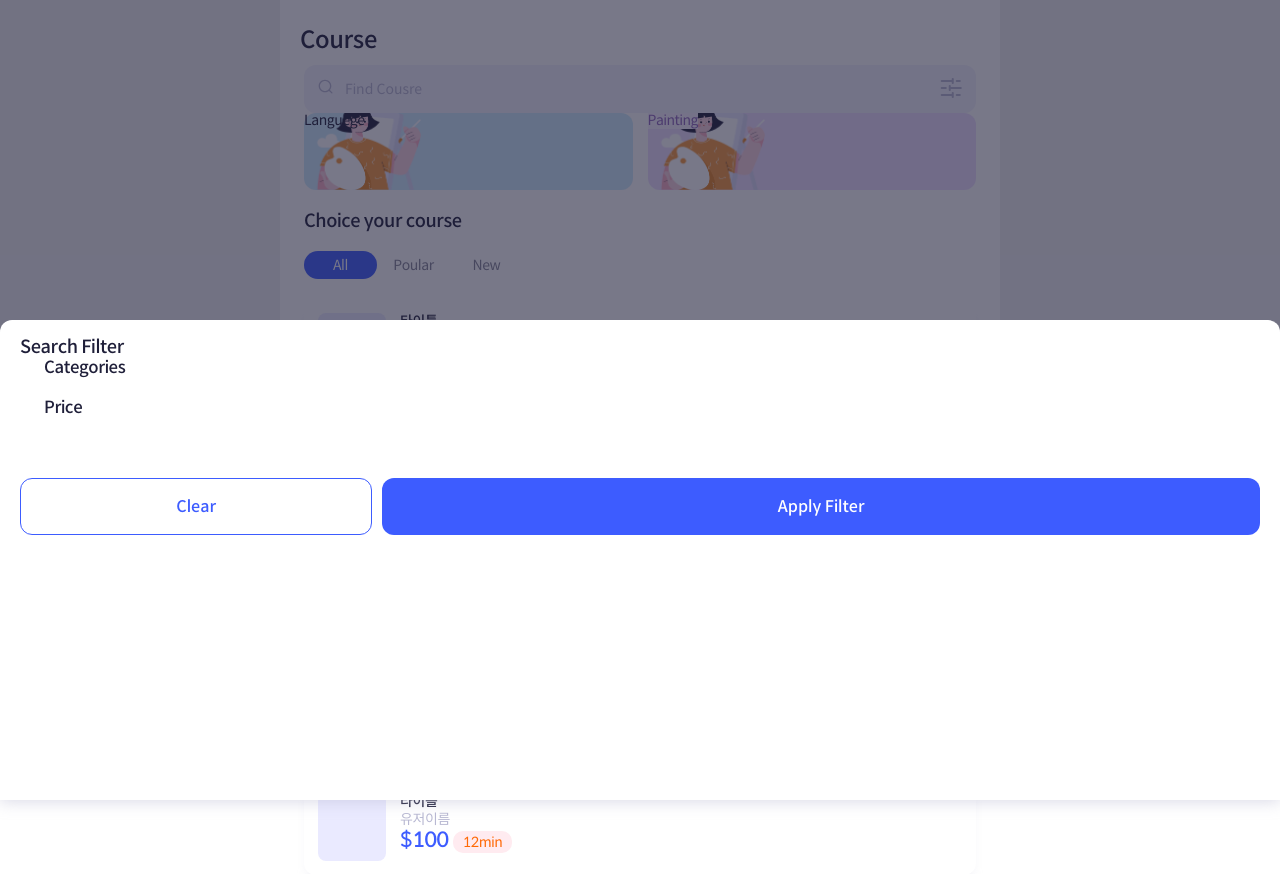
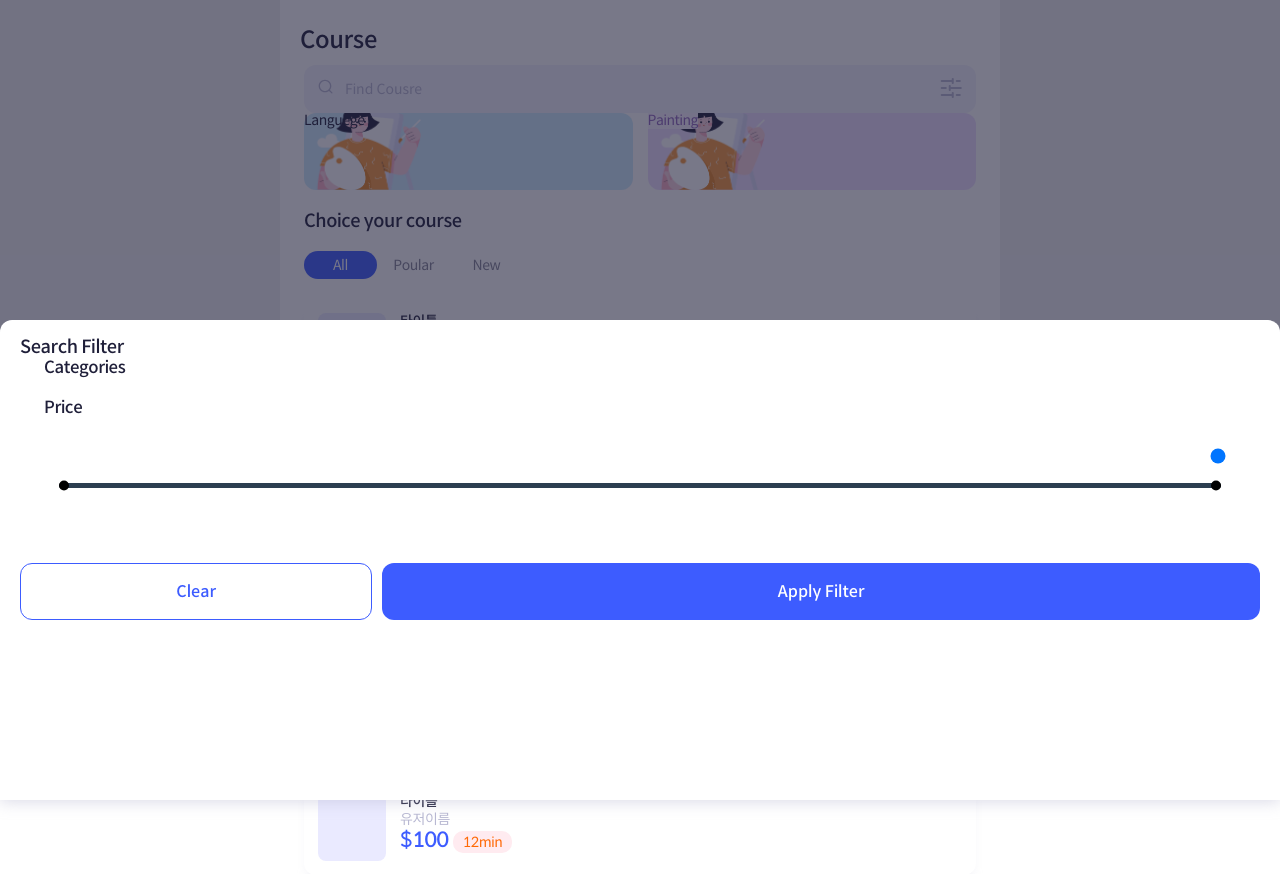
Before and after one commit to guiyomi98/supergulp, a Node project: template src/templates/sub.pug in a window 1280 px wide. Shown: the top 874 px of the page. Run offline with Node 20 templates, Linux system fonts and the light colour scheme; the template is opened without the code that fills it, so the values that code supplies are empty; style sheets or scripts are compiled from the project's sources.

Commit message:
레인지 인풋 추가

```diff
--- a/src/particles/modal.pug
+++ b/src/particles/modal.pug
@@ -6,6 +6,13 @@ section.modal
                 h4.title--level4 Categories
             section.section
                 h4.title--level4 Price
+                div.slider
+                    input(type="range" min="1" max="100" value="1")
+                    input(type="range" min="1" max="100" value="100")
+                    p.track
+                        span.range
+                        span.thumb.left
+                        span.thumb.right
             div.btn-group.ratio5
                 button.btn.btn-default(type="button")
                     span Clear
--- a/src/stylesheets/_forms.scss
+++ b/src/stylesheets/_forms.scss
@@ -302,3 +302,57 @@ button {
         transform: translateY(-50%);
     }
 }
+
+// Range slider
+// -------------------------
+// ref: https://velog.io/@ordidxzero/bidirectional-html-input-range
+.slider {
+    position: relative;
+    display: flex;
+    flex-direction: column;
+    justify-content: flex-start;
+    align-items: center;
+    width: 100%;
+    height: 100%;
+    padding: 1.5rem;
+    input {
+        width: calc(100% - 2rem);
+        top: 3rem;
+        left: 1rem;
+        position: absolute;
+        border: none;
+    }
+    .track {
+        position: relative;
+        width: 100%;
+        height: 0.5rem;
+        margin-top: 5rem;
+        background-color: #bdc3c7;
+        border-radius: 0.5rem;
+    }
+    .range {
+        position: absolute;
+        top: 0;
+        bottom: 0;
+        left: 0;
+        right: 0;
+        background-color: #2c3e50;
+        border-radius: 0.5rem;
+    }
+    .thumb {
+        position: absolute;
+        top: 0;
+        transform: translateY(-0.25rem);
+        width: 1rem;
+        height: 1rem;
+        background-color: black;
+        border-radius: 50%;
+        &.left {
+            left: 0;
+        }
+        &.right {
+            right: 0;
+        }
+    }
+
+}
```
